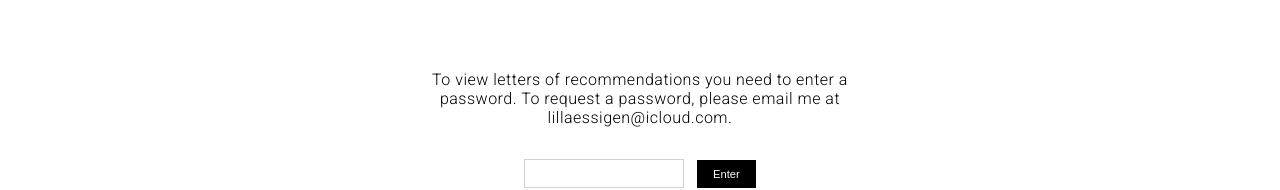
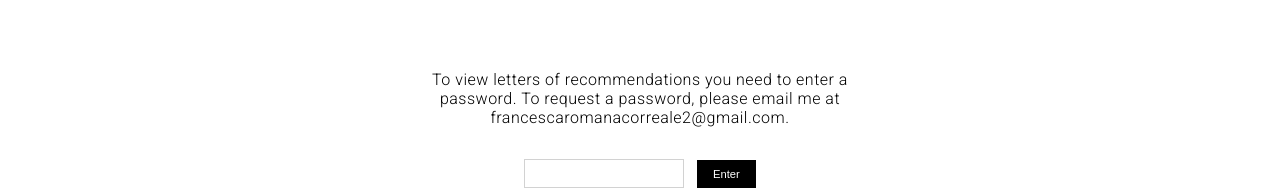
Before and after one commit to emeliesidesio/romana-correale, a React (Create React App) app: page /login in a window 1280 px wide. Shown: the part 490-680 px from the top of the page. Built offline with nearby package versions, Linux system fonts and the light colour scheme.

Commit message:
email address update

```diff
--- a/src/components/footer/index.js
+++ b/src/components/footer/index.js
@@ -16,7 +16,7 @@ export default class Footer extends React.Component {
           <a href="https://www.instagram.com/fra_rom_cor_firenze/">
             <img src={instagram} alt="social icon Instagram" />
           </a>
-          <a href="mailto:lillaessigen@icloud.com">
+          <a href="mailto:francescaromanacorreale2@gmail.com">
             <img src={email} alt="social icon email" />
           </a>
           <a href="https://vimeo.com/romanacorreale">
--- a/src/pages/contact/index.js
+++ b/src/pages/contact/index.js
@@ -19,7 +19,7 @@ export default class Contact extends React.Component {
             <div className="contactDetails">
               <div>
                 <span className="headerSmall">Email:&nbsp;</span>
-                lillaessigen@icloud.com
+                francescaromanacorreale2@gmail.com
               </div>
               <div>
                 <span className="headerSmall">LinkedIn:&nbsp;</span>
--- a/src/pages/login/login.js
+++ b/src/pages/login/login.js
@@ -28,7 +28,7 @@ export default class Login extends React.Component {
           <form>
             <div className="loginText">
               To view letters of recommendations you need to enter a password.
-              To request a password, please email me at lillaessigen@icloud.com.
+              To request a password, please email me at francescaromanacorreale2@gmail.com.
             </div>
             <input
               className="passwordInput"
--- a/src/pages/login/loginStargem.js
+++ b/src/pages/login/loginStargem.js
@@ -28,7 +28,7 @@ export default class LoginStargem extends React.Component {
           <form>
             <div className="loginText">
               To view this project you need to enter a password.
-              To request a password, please email me at lillaessigen@icloud.com.
+              To request a password, please email me at francescaromanacorreale2@gmail.com.
             </div>
             <input
               className="passwordInput"
```
